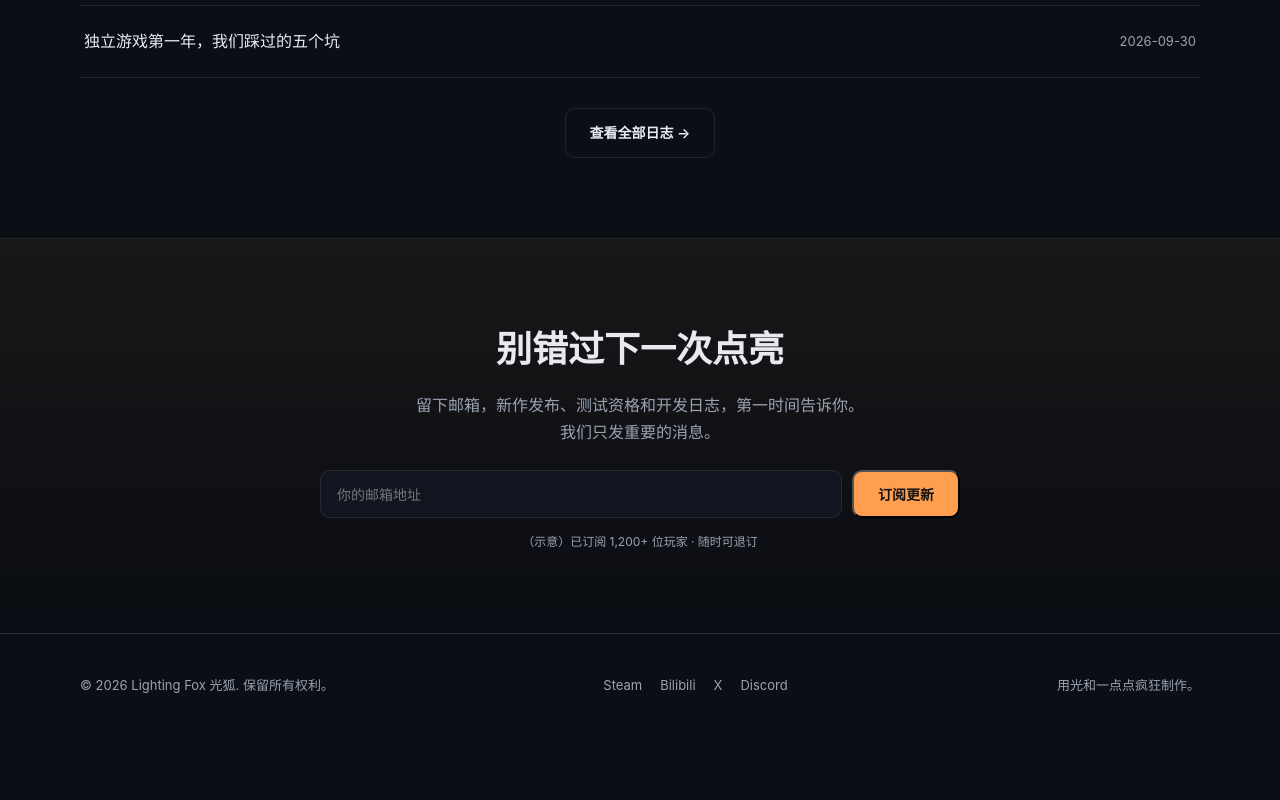
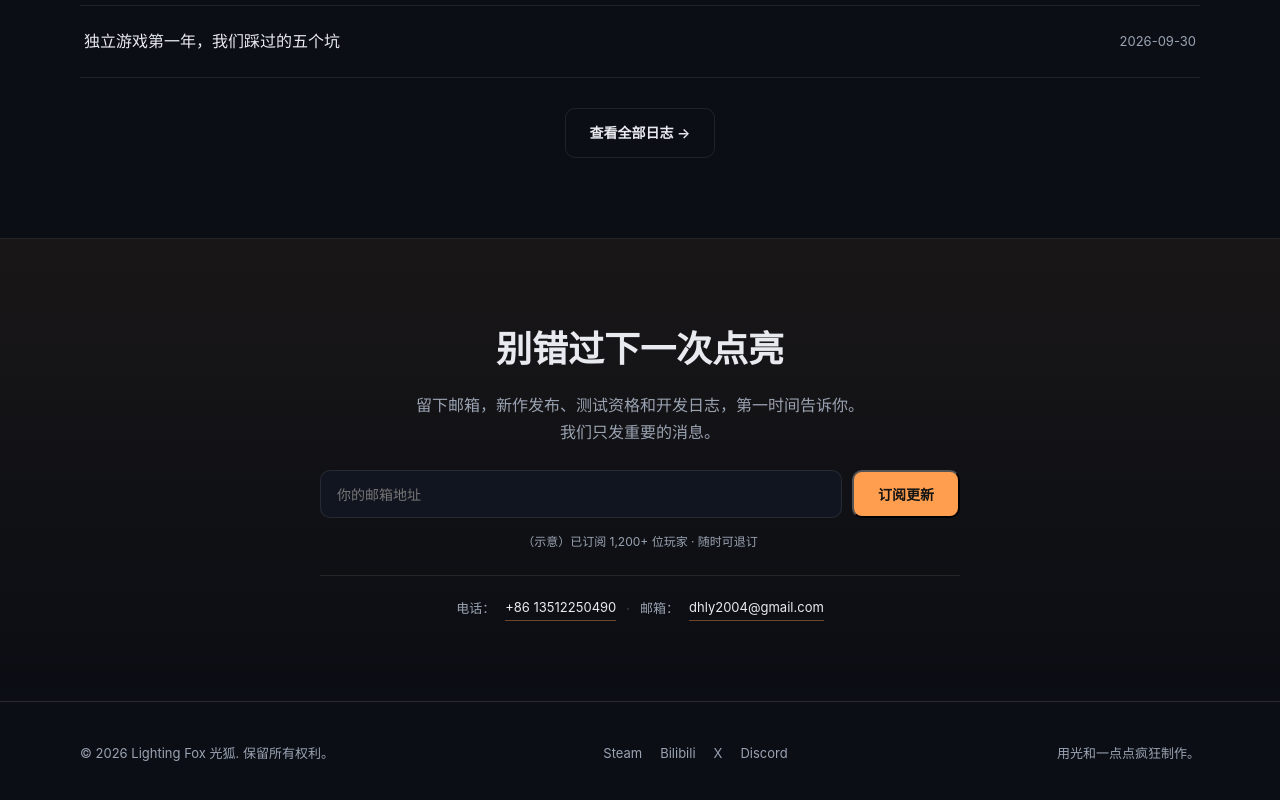
Before and after one commit to lemonfuckingdesign/lightingfox, a plain HTML site: page index.html in a window 1280 px wide. Shown: the part 2143-2943 px from the top of the page. Before the commit the page ends 2879 px from the top, so only its background shows below. Drawn offline with Linux system fonts and the light colour scheme.

Commit message:
index.html

```diff
--- a/index.html
+++ b/index.html
@@ -136,6 +136,11 @@
   }
   .news input:focus { outline: none; border-color: var(--accent); }
   .helper { font-size: 12px; color: var(--muted); margin-top: 14px; }
+
+    .contact-direct { margin-top: 22px; padding-top: 20px; border-top: 1px solid var(--line); display: flex; flex-wrap: wrap; align-items: center; justify-content: center; gap: 10px; font-size: 13px; color: var(--muted); }
+  .contact-link { color: var(--text); border-bottom: 1px solid rgba(255,158,79,.4); padding-bottom: 2px; transition: color .2s, border-color .2s; }
+  .contact-link:hover { color: var(--accent); border-color: var(--accent); }
+  .contact-sep { opacity: .4; }
 
   /* Footer */
   footer { padding: 40px 0; }
@@ -288,6 +293,13 @@
       <button class="btn btn-primary" type="submit" data-cn="订阅更新" data-en="Subscribe">订阅更新</button>
     </form>
     <div class="helper" data-cn="（示意）已订阅 1,200+ 位玩家 · 随时可退订" data-en="(sample) 1,200+ players subscribed · Unsubscribe anytime">（示意）已订阅 1,200+ 位玩家 · 随时可退订</div>
+        <div class="contact-direct">
+      <span data-cn="电话：" data-en="Tel:">电话：</span>
+      <a class="contact-link" href="tel:+8613512250490">+86 13512250490</a>
+      <span class="contact-sep">·</span>
+      <span data-cn="邮箱：" data-en="Email:">邮箱：</span>
+      <a class="contact-link" href="mailto:dhly2004@gmail.com">dhly2004@gmail.com</a>
+    </div>
   </div>
 </section>
 
```
